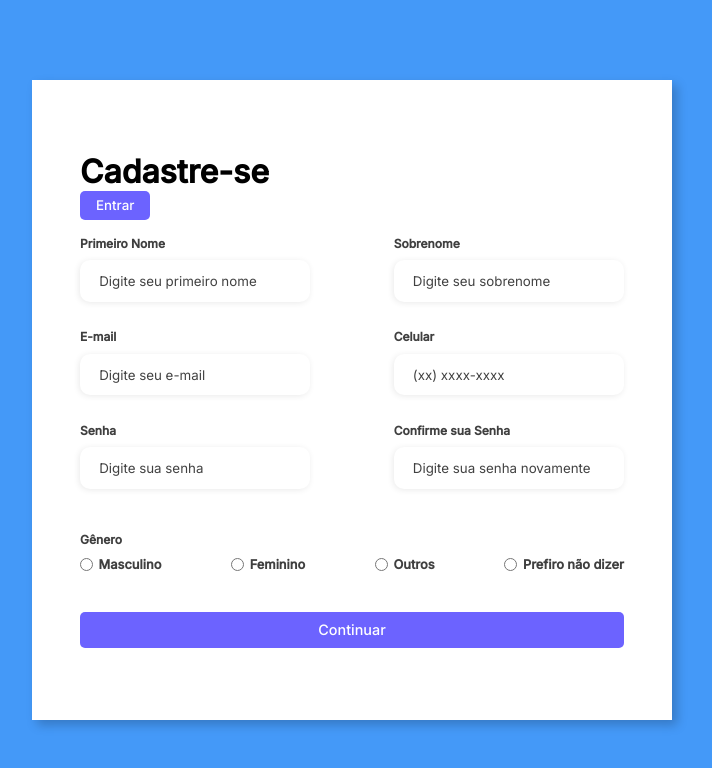
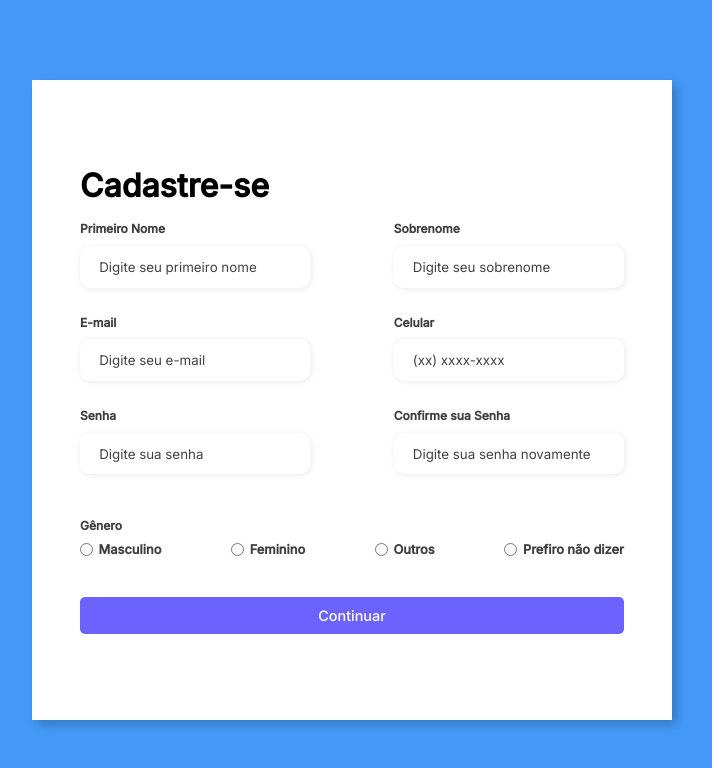
Before and after one commit to ThalionZ/Formulario-de-cadastro-responsivo, a plain HTML site: page index.html in a window 1280 px wide. Shown: the whole page, without its empty margins (288-1000 px from the left). Drawn offline with Linux system fonts and the light colour scheme.

Commit message:
retirei um botao

```diff
--- a/assets/css/style.css
+++ b/assets/css/style.css
@@ -51,19 +51,6 @@ body {
   justify-content: space-between;
 }
 
-.login-button {
-  display: flex;
-  align-items: center;
-}
-
-.login-button button {
-  border: none;
-  background-color: #6c63ff;
-  padding: 0.4rem 1rem;
-  border-radius: 5px;
-  cursor: pointer;
-}
-
 .login-button button:hover {
   background-color: #6b63fff1;
 }
@@ -103,7 +90,7 @@ body {
   padding: 0.8rem 1.2rem;
   border: none;
   border-radius: 10px;
-  box-shadow: -1px 1px 6px #00000016;
+  box-shadow: 1px 1px 6px #00000016;
 }
 
 .input-box input:hover {
@@ -170,8 +157,7 @@ body {
 
 /*Deixar o formulario responsivo , a partir daqui: */
 
-@media screen and (max-width: 1330px)
- {
+@media screen and (max-width: 1330px) {
   .form-image {
     display: none;
   }
@@ -183,7 +169,7 @@ body {
   }
 }
 
-@media screen and (max-width: 1064px){
+@media screen and (max-width: 1064px) {
   .container {
     width: 90%;
     height: auto;
--- a/index.html
+++ b/index.html
@@ -18,9 +18,10 @@
           <div class="form-header">
             <div class="title">
               <h1>Cadastre-se</h1>
+
             </div>
             <div class="login-button">
-              <button><a href="#">Entrar</a></button>
+
             </div>
           </div>
 
```
